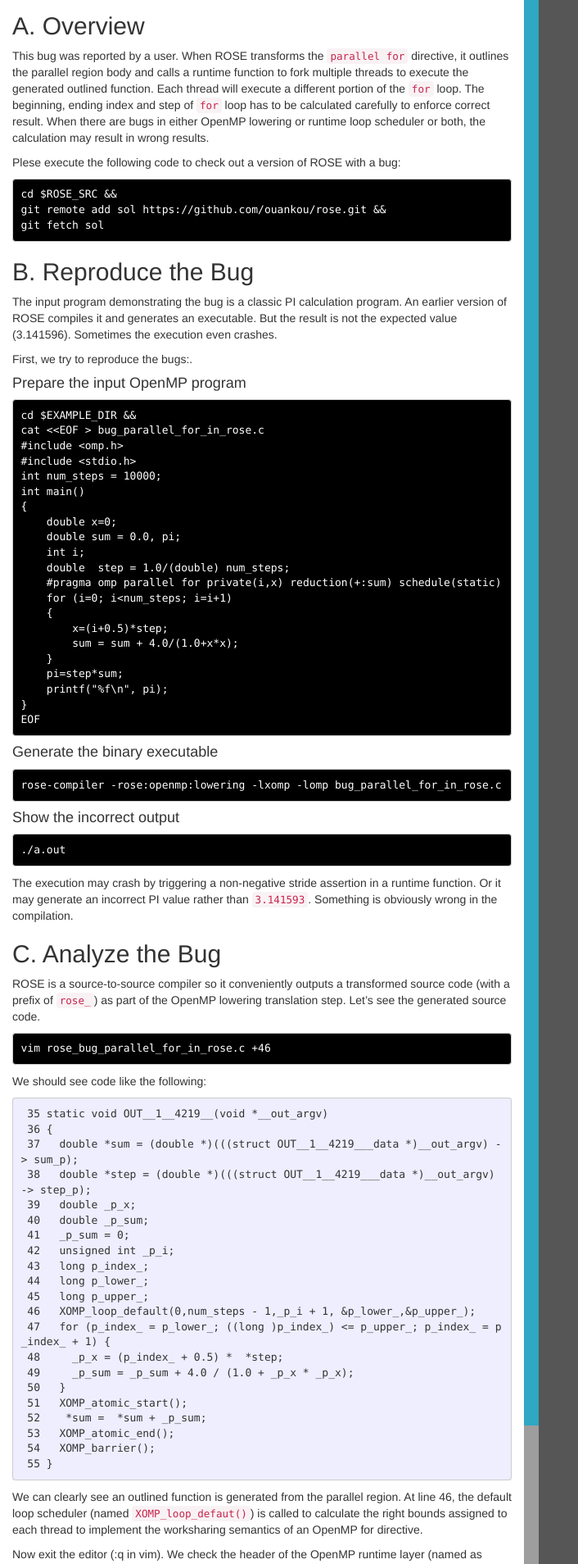
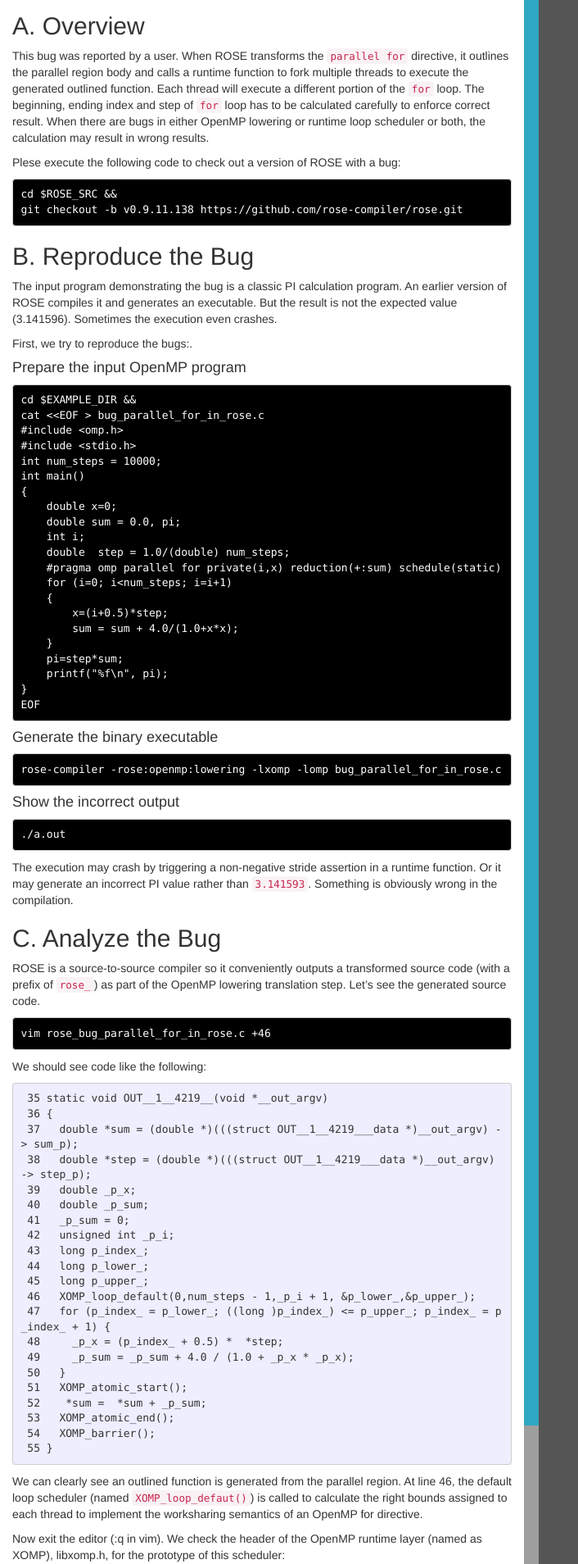
Before and after one commit to ouankou/freecc, a Jekyll site: the page built from _posts/2019-07-26-fix-bug-in-rose.markdown, in a window 1280 px wide. Shown: the part 599-2507 px from the top of the page at 82% size, without its empty margins (0-706 px from the left). Built offline with Jekyll 4.4.1, drawn with Linux system fonts in a browser that asks for light colours; nearby versions of some CDN libraries; grey boxes are pictures that could not be loaded.

Commit message:
Update 2019-07-26-fix-bug-in-rose.markdown

````diff
--- a/_posts/2019-07-26-fix-bug-in-rose.markdown
+++ b/_posts/2019-07-26-fix-bug-in-rose.markdown
@@ -38,8 +38,7 @@
 
 ```.term1
 cd $ROSE_SRC &&
-git remote add sol https://github.com/ouankou/rose.git &&
-git fetch sol
+git checkout -b v0.9.11.138 https://github.com/rose-compiler/rose.git
 ```
 
 ## B. Reproduce the Bug
````
